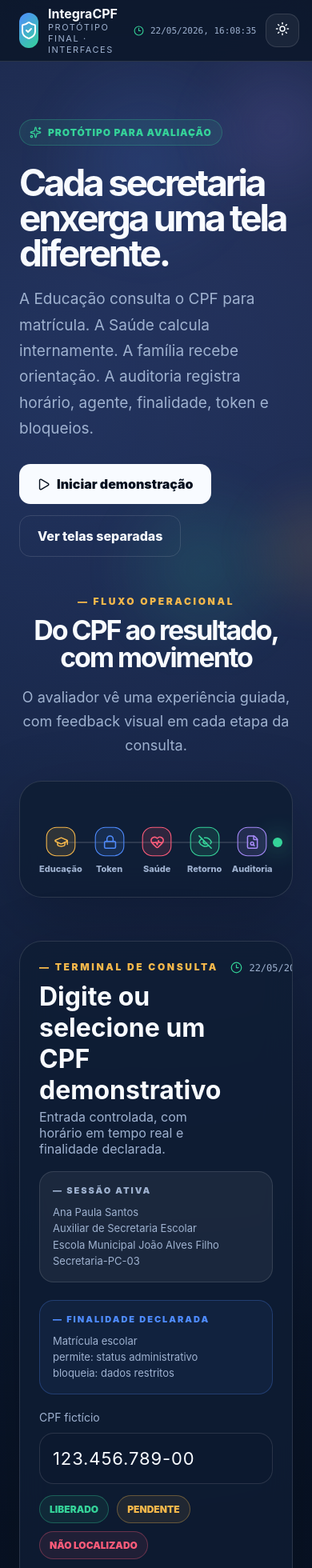
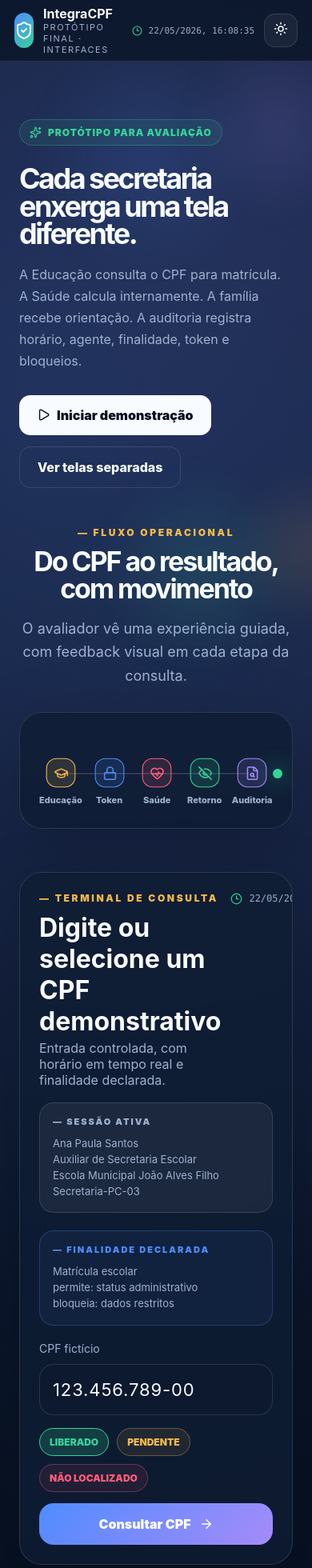
Before and after one commit to LucasDosea/integra-cpf-prototipo, a React (Vite) app: page / in a window 390 px wide. Shown: the top 1960 px of the page at 80% size. Built offline with nearby package versions, Linux system fonts and the light colour scheme.

Commit message:
Update App.jsx

```diff
--- a/src/App.jsx
+++ b/src/App.jsx
@@ -635,6 +635,8 @@ export default function App() {
   const [denied, setDenied] = useState(false);
   const [eventTime, setEventTime] = useState(new Date());
   const [stage, setStage] = useState(4);
+  // FIX 2: mensagem de erro para CPF incompleto
+  const [inputError, setInputError] = useState("");
   const [logs, setLogs] = useState([
     { id: "initial-ok", status: "200 OK", type: "ok", message: "Consulta demonstrativa registrada com retorno mínimo." },
   ]);
@@ -649,8 +651,17 @@ export default function App() {
 
   function consultar(e) {
     e.preventDefault();
+    // FIX 2: valida CPF incompleto antes de qualquer coisa
+    const digits = cpf.replace(/\D/g, "");
+    if (digits.length < 11) {
+      setInputError("CPF incompleto — informe os 11 dígitos para consultar.");
+      return;
+    }
+    setInputError("");
     const next = decide(cpf) || cases.nao;
+    // FIX 1: nova consulta limpa qualquer bloqueio anterior, inclusive dos logs
     setDenied(false);
+    setLogs((old) => old.filter((l) => l.type !== "blocked"));
     setLoading(true);
     setEventTime(new Date());
     setStage(0);
@@ -666,7 +677,10 @@ export default function App() {
   function useDemo(c) {
     setCpf(formatCpf(c.cpf));
     setResult(c);
+    setInputError(""); // FIX 2
+    // FIX 1: selecionar cenário também limpa bloqueio dos logs
     setDenied(false);
+    setLogs((old) => old.filter((l) => l.type !== "blocked"));
     setEventTime(new Date());
     setStage(4);
     setView("educacao");
@@ -693,10 +707,30 @@ export default function App() {
     @keyframes pulseDot{0%,100%{transform:scale(1);opacity:.7}50%{transform:scale(1.35);opacity:1}}
     @keyframes scanLine{0%{transform:translateY(-120%);opacity:0}30%{opacity:1}100%{transform:translateY(360%);opacity:0}}
     @keyframes shimmer{0%{background-position:-200% 0}100%{background-position:200% 0}}
+    /* Foco de teclado visivel — acessibilidade */
+    a:focus-visible,button:focus-visible,input:focus-visible{
+      outline:2px solid ${p.blue};outline-offset:3px;border-radius:6px;
+    }
+    /* Tablet */
+    @media(max-width:1024px){
+      .grid4{grid-template-columns:repeat(2,1fr)}
+      .grid3{grid-template-columns:repeat(2,1fr)}
+    }
+    /* Celular */
     @media(max-width:900px){
       .grid2,.grid3,.grid4{grid-template-columns:1fr!important}
       .heroTitle{font-size:46px!important}
       .hideMobile{display:none!important}
+      .wrap{padding:0 18px}
+    }
+    /* Celular pequeno */
+    @media(max-width:480px){
+      .heroTitle{font-size:36px!important}
+    }
+    /* Respeita quem desativou animacoes no sistema */
+    @media(prefers-reduced-motion:reduce){
+      *{animation-duration:.01ms!important;animation-iteration-count:1!important}
+      html{scroll-behavior:auto}
     }
   `;
 
@@ -740,10 +774,10 @@ export default function App() {
 
       <section className="wrap" style={{ padding: "72px 24px 48px", position: "relative", zIndex: 1 }}>
         <Pill p={p} c={p.green}><Sparkles size={15} /> Protótipo para avaliação</Pill>
-        <h1 className="heroTitle" style={{ fontSize: 78, lineHeight: 0.96, letterSpacing: "-.07em", maxWidth: 970, margin: "24px 0 20px" }}>
+        <h1 className="heroTitle" style={{ fontSize: "clamp(36px, 7vw, 78px)", lineHeight: 0.96, letterSpacing: "-.07em", maxWidth: 970, margin: "24px 0 20px" }}>
           Cada secretaria enxerga uma tela diferente.
         </h1>
-        <p style={{ maxWidth: 820, color: p.muted, fontSize: 19, lineHeight: 1.7 }}>
+        <p style={{ maxWidth: 820, color: p.muted, fontSize: "clamp(16px, 2.2vw, 19px)", lineHeight: 1.7 }}>
           A Educação consulta o CPF para matrícula. A Saúde calcula internamente. A família recebe orientação. A auditoria registra horário, agente, finalidade, token e bloqueios.
         </p>
         <div style={{ display: "flex", gap: 14, flexWrap: "wrap", marginTop: 28 }}>
@@ -785,26 +819,48 @@ export default function App() {
               <SessionCard p={p} title="Finalidade declarada" lines={[agent.purpose, "permite: status administrativo", "bloqueia: dados restritos"]} highlight />
             </div>
             <form onSubmit={consultar}>
-              <label style={{ color: p.muted, fontSize: 14 }}>CPF fictício</label>
+              <label htmlFor="cpf-input" style={{ color: p.muted, fontSize: 14 }}>CPF fictício</label>
               <input
+                id="cpf-input"
                 value={cpf}
-                onChange={(e) => { setCpf(formatCpf(e.target.value)); setResult(null); setDenied(false); }}
+                onChange={(e) => { setCpf(formatCpf(e.target.value)); setResult(null); setDenied(false); setInputError(""); }}
                 placeholder="123.456.789-00"
                 inputMode="numeric"
-                style={{ width: "100%", margin: "10px 0 14px", padding: "18px 16px", borderRadius: 18, border: `1px solid ${p.line}`, background: p.panelStrong, color: p.text, outline: "none", fontSize: 22, letterSpacing: ".04em" }}
+                aria-invalid={!!inputError}
+                aria-describedby={inputError ? "cpf-error" : undefined}
+                style={{ width: "100%", margin: "10px 0 8px", padding: "18px 16px", borderRadius: 18, border: `1px solid ${inputError ? p.red : p.line}`, background: p.panelStrong, color: p.text, outline: "none", fontSize: 22, letterSpacing: ".04em" }}
               />
-              <div style={{ display: "flex", gap: 10, flexWrap: "wrap", marginBottom: 14 }}>
-                {Object.values(cases).map((c) => (
+              {/* FIX 2: aviso visual de CPF incompleto */}
+              <AnimatePresence>
+                {inputError && (
+                  <motion.div
+                    id="cpf-error"
+                    role="alert"
+                    initial={{ opacity: 0, y: -4 }}
+                    animate={{ opacity: 1, y: 0 }}
+                    exit={{ opacity: 0 }}
+                    style={{ display: "flex", alignItems: "center", gap: 8, color: p.red, fontSize: 13, fontWeight: 700, margin: "0 0 12px" }}
+                  >
+                    <AlertTriangle size={15} /> {inputError}
+                  </motion.div>
+                )}
+              </AnimatePresence>
+              <div style={{ display: "flex", gap: 10, flexWrap: "wrap", margin: inputError ? "0 0 14px" : "8px 0 14px" }}>
+                {Object.values(cases).map((c) => {
+                  const activeScenario = result && result.status === c.status;
+                  return (
                     <motion.button
                       key={c.status}
                       whileTap={{ scale: 0.96 }}
                       type="button"
                       onClick={() => useDemo(c)}
-                    style={{ border: `1px solid ${p[c.color]}55`, background: `${p[c.color]}14`, color: p[c.color], borderRadius: 999, padding: "9px 12px", fontWeight: 900, cursor: "pointer", fontSize: 12 }}
+                      aria-pressed={activeScenario}
+                      style={{ border: `1px solid ${p[c.color]}${activeScenario ? "" : "55"}`, background: `${p[c.color]}${activeScenario ? "2e" : "14"}`, color: p[c.color], borderRadius: 999, padding: "9px 12px", fontWeight: 900, cursor: "pointer", fontSize: 12 }}
                     >
                       {c.status}
                     </motion.button>
-                ))}
+                  );
+                })}
               </div>
               <motion.button
                 whileTap={{ scale: 0.98 }}
@@ -843,6 +899,7 @@ export default function App() {
               key={id}
               whileTap={{ scale: 0.96 }}
               onClick={() => setView(id)}
+              aria-pressed={view === id}
               style={{ padding: "12px 16px", borderRadius: 999, border: `1px solid ${view === id ? x : p.line}`, background: view === id ? `${x}18` : p.soft, color: p.text, cursor: "pointer", fontWeight: 800, display: "flex", alignItems: "center", gap: 8 }}
             >
               <Icon size={16} color={x} />
```
Lines whose indentation alone changed are shown as unchanged.
